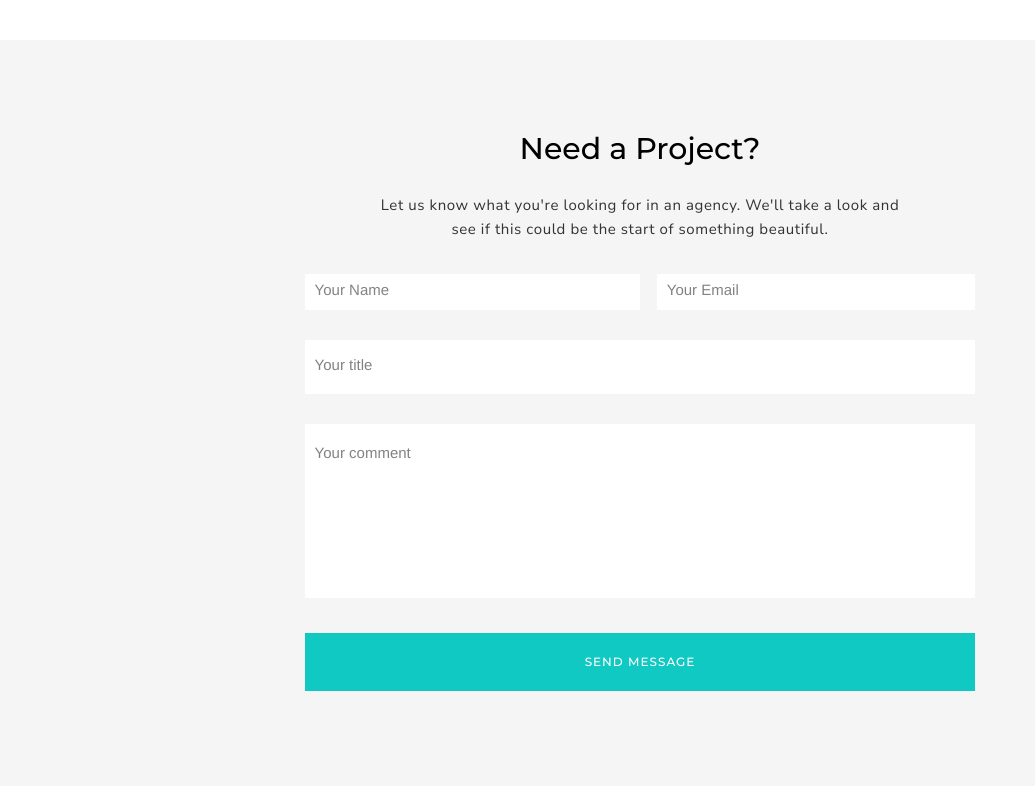
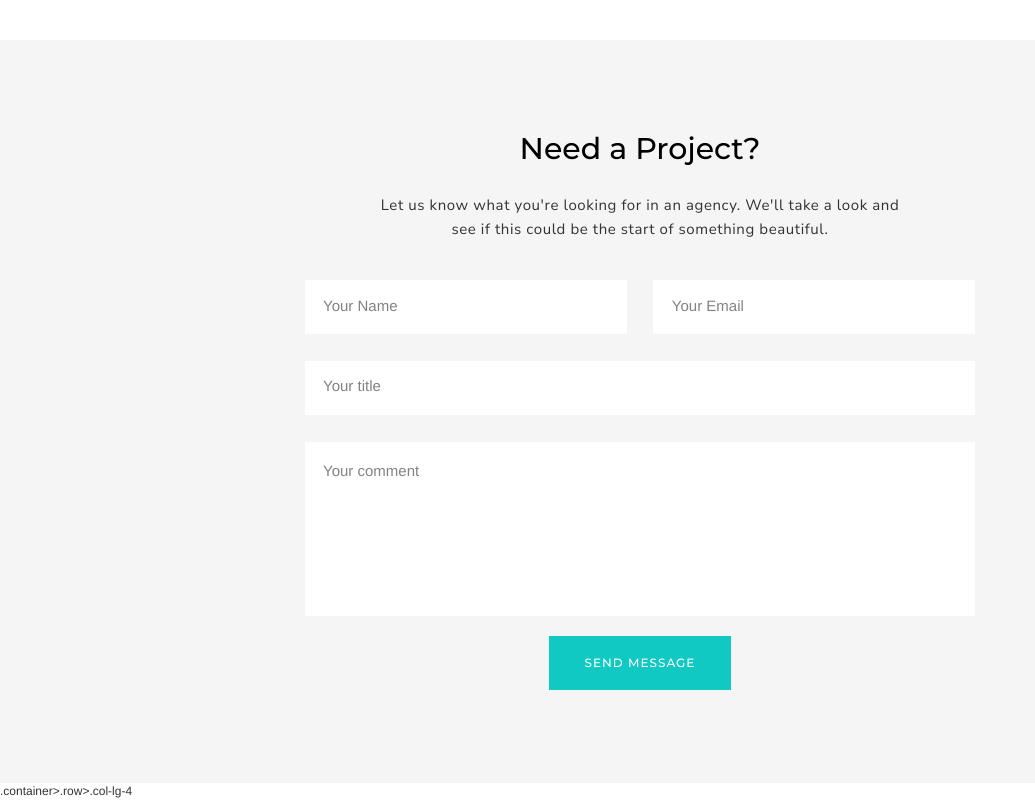
Before and after one commit to dkfl1995/testdkfl, a plain HTML site: page index.html in a window 1280 px wide. Shown: the part 4691-5491 px from the top of the page, without its empty margins (0-1035 px from the left). Drawn offline with nearby package versions, Linux system fonts and the light colour scheme.

Commit message:
fixed inputs

```diff
--- a/index.html
+++ b/index.html
@@ -278,8 +278,8 @@
                                 if this could be the start of something beautiful.</p>
                         <form action="/#" id="contact">
                             <div class="form-block">
-                                <span class="half"><input type="text" placeholder="Your Name"></span>
-                                <span class="half"><input type="text" placeholder="Your Email"></span>
+                                <input type="text" placeholder="Your Name" class="half">
+                                <input type="text" placeholder="Your Email" class="half">
                             </div>
                             <div class="form-block">
                                 <input type="text" placeholder="Your title">
@@ -294,5 +294,8 @@
             </div>
         </div>
     </div>
+    <footer>
+        .container>.row>.col-lg-4
+    </footer>
 </body>
 </html>
--- a/style.css
+++ b/style.css
@@ -435,13 +435,13 @@ ol.carousel-indicators li.active{
 }
 
 form{
-    padding: 0 7%;
-    display: inline-block;
+    padding: 1% 7% 2% 7%;
+    display: block;
 }
 
 form > .form-block{
     width: 100%;
-    margin: 2.25% 0;
+    margin: 2% 0;
     -webkit-display: inline-flex;
     -moz-display: inline-flex;
     -ms-display: inline-flex;
@@ -458,13 +458,13 @@ form > .form-block{
     width: 50%;
 }
 
-.half:first-child > input{
-    margin: 0 5% 0 0;
+.half:first-child{
+    margin: 0 2% 0 0;
 
 }
 
-.half:last-child > input{
-    margin: 0 0 0 5%;
+.half:last-child{
+    margin: 0 0 0 2%;
 }
 
 input, textarea{
@@ -473,13 +473,9 @@ input, textarea{
 
 }
 
-input, .half input, textarea{
-    padding: 2.75% 10px;
+input, .half, textarea{
+    padding: 2.75%;
 }
-
-/* .form-block > .half > input{
-    padding: 5.5%;
-} */
 
 input::placeholder, #message::placeholder{
     opacity: 0.9;
@@ -493,9 +489,10 @@ input::placeholder, #message::placeholder{
 }
 
 input[type="submit"]{
-    display: inline-block;
-    margin: 3% auto;
-    padding: 3%;
+    display: block;
+    margin: 1% auto;
+    padding: 2.75% 5%;
+    width: 27%;
     background-color: #10c9c3;
     color: #fff;
     letter-spacing: .1rem
```
